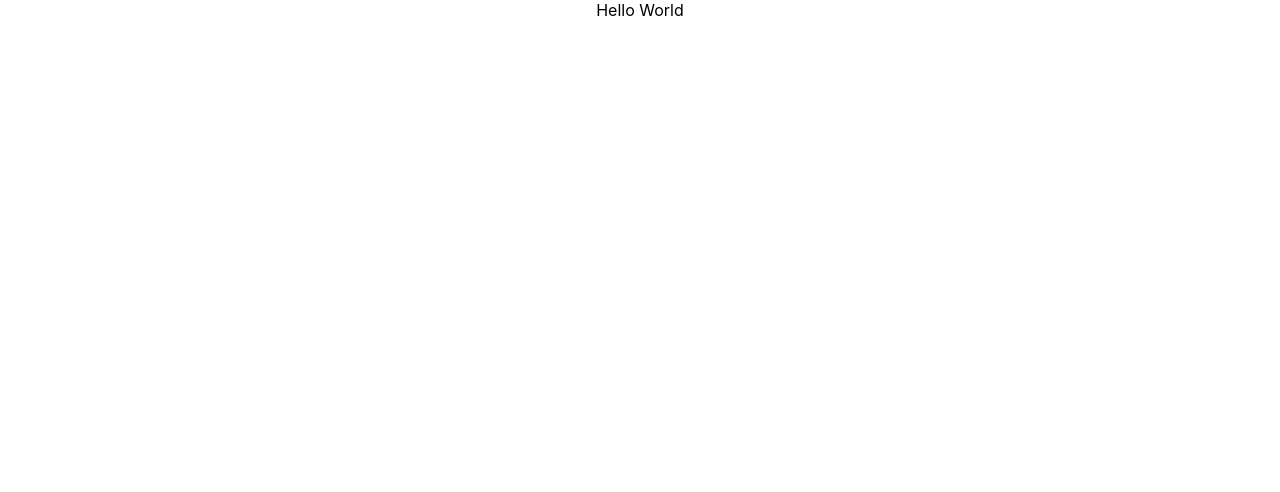
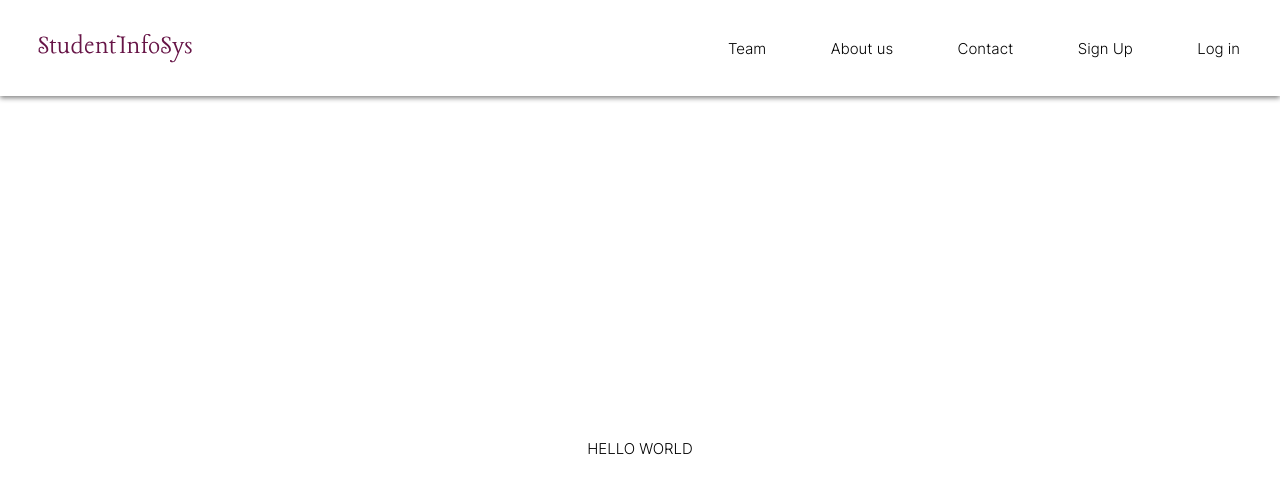
Before and after one commit to DhruvDave12/Student-Information-System, a React (Create React App) app in the folder Client/student-system/: page / in a window 1280 px wide. Shown: the top 492 px of the page. Built offline with nearby package versions, Linux system fonts and the light colour scheme.

Commit message:
added navbar with name-logo

```diff
--- a/Client/student-system/package.json
+++ b/Client/student-system/package.json
@@ -8,6 +8,7 @@
     "@testing-library/user-event": "^13.5.0",
     "react": "^18.0.0",
     "react-dom": "^18.0.0",
+    "react-router-dom": "^6.3.0",
     "react-scripts": "5.0.0",
     "web-vitals": "^2.1.4"
   },
--- a/Client/student-system/src/App.css
+++ b/Client/student-system/src/App.css
@@ -15,5 +15,8 @@
 }
 
 .App {
-  text-align: center;
+  display: flex;
+  flex-direction: column;
+  height: 100vh;
+  width: 100vw;
 }
--- a/Client/student-system/src/App.js
+++ b/Client/student-system/src/App.js
@@ -1,9 +1,15 @@
 import './App.css';
+import { Routes, Route } from 'react-router-dom'
+import Home from './pages/home/home.component';
+import NavBar from './components/navbar/navbar.component';
 
 function App() {
   return (
     <div className="App">
-      Hello World
+      <NavBar/>
+      <Routes>
+        <Route path='/' element={<Home />} />
+      </Routes>
     </div>
   );
 }
--- a/Client/student-system/src/components/navbar/navbar.component.jsx
+++ b/Client/student-system/src/components/navbar/navbar.component.jsx
@@ -1,19 +1,23 @@
-// import React from "react";
-// import './navbar.styles.css';
+import React from "react";
+import './navbar.styles.css';
+import { Link } from 'react-router-dom';
+import logo from '../../assets/images/StudentInfoSys.svg'
 
-// const NavBar = () => {
-//     return (
-//         <div className="navbar">
-//             <nav className="nav-wrap">
-//                 <Link to={'/'} className='link' ><p>HOME</p></Link>
-//                 <Link to={'/about'} className='link'><p>ABOUT</p></Link>
-//                 <Link to={'/skills'} className='link'><p>SKILLS</p></Link>
-//                 <Link to={'/designs'} className='link' ><p>DESIGNS</p></Link>
-//                 <Link to={'/projects'} className='link'><p>PROJECTS</p></Link>
-//                 <Link to={'/resume'} className='link'><p>RESUME</p></Link>
-//             </nav>
-//         </div>
-//     )
-// }
+const NavBar = () => {
+    return (
+        <div className="navbar">
+            <div className="name-logo">
+                <img src={logo} alt="StudentInfoSys" />
+            </div>
+            <nav className="nav-wrap">
+                <Link to={'/team'} className='link' ><p>Team</p></Link>
+                <Link to={'/about'} className='link'><p>About us</p></Link>
+                <Link to={'/contact'} className='link'><p>Contact</p></Link>
+                <Link to={'/sign-up'} className='link' ><p>Sign Up</p></Link>
+                <Link to={'/log-in'} className='link'><p>Log in</p></Link>
+            </nav>
+        </div>
+    )
+}
 
-// export default NavBar;
+export default NavBar;
--- a/Client/student-system/src/components/navbar/navbar.styles.css
+++ b/Client/student-system/src/components/navbar/navbar.styles.css
@@ -1,3 +1,39 @@
-.nav{
-    background-color: aqua;
+.navbar {
+    height: 12vh;
+    display: flex;
+    width: 100%;
+    justify-content: space-between;
+    align-items: center;
+    box-shadow: 0px 2px 5px gray;
+    background-color: white;
 }
+
+.name-logo {
+    width: 18%;
+    display: flex;
+    align-items: center;
+    justify-content: center;
+}
+
+.name-logo img {
+    height: 12vh;
+    width: 12vw;
+}
+
+.nav-wrap {
+    width: 40%;
+    display: flex;
+    margin-right: 40px;
+    justify-content: space-between;
+    align-items: flex-end;
+}
+
+.link {
+    text-decoration: none;
+}
+
+p {
+    font-size: 15px;
+    font-family: Inter-Light;
+    color: black;
+}
--- a/Client/student-system/src/index.js
+++ b/Client/student-system/src/index.js
@@ -1,13 +1,16 @@
 import React from 'react';
 import ReactDOM from 'react-dom';
 import './index.css';
+import { BrowserRouter } from 'react-router-dom';
 import App from './App';
 import reportWebVitals from './reportWebVitals';
 
 ReactDOM.render(
-  <React.StrictMode>
-    <App />
-  </React.StrictMode>,
+  <BrowserRouter>
+    <React.StrictMode>
+      <App />
+    </React.StrictMode>
+  </BrowserRouter>,
   document.getElementById('root')
 );
 
--- /dev/null
+++ b/Client/student-system/src/pages/home/home.component.jsx
@@ -0,0 +1,10 @@
+import React from "react";
+import './home.styles.css';
+
+const Home = () => {
+    return (
+        <div className="txt"><p>HELLO WORLD</p></div>
+    )
+}
+
+export default Home;
--- /dev/null
+++ b/Client/student-system/src/pages/home/home.styles.css
@@ -0,0 +1,8 @@
+.txt {
+    height: 100%;
+    width: 100%;
+    display: flex;
+    text-align: center;
+    justify-content: center;
+    align-items: center;
+}
```
Also changed, not shown: Client/student-system/src/assets/images/StudentInfoSys.svg (added).
